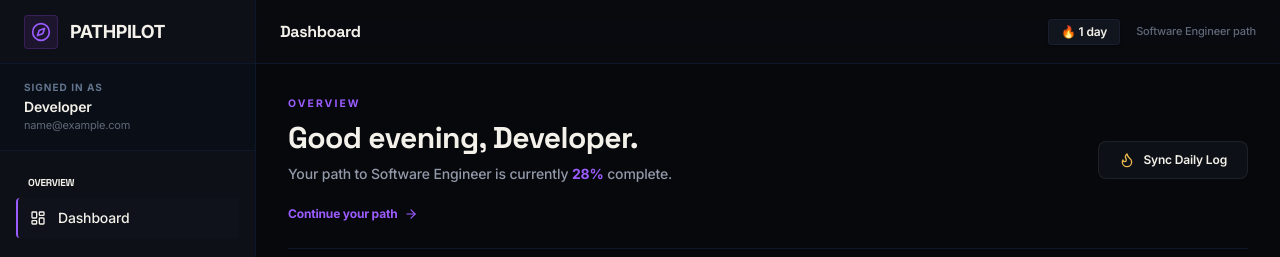
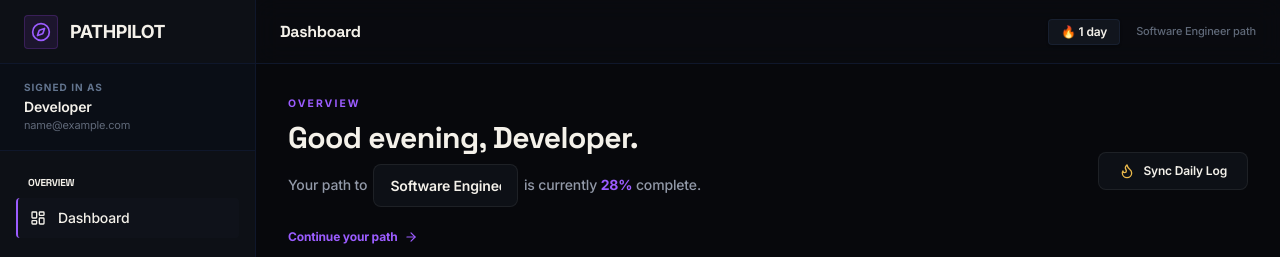
Before and after one commit to Kaustubh0043/pathpilot-ai, a React (Vite) app in the folder pathpilot-frontend/: page /dashboard in a window 1280 px wide. Shown: the top 257 px of the page. Built offline with nearby package versions, Linux system fonts and the light colour scheme; no server answers; sample sign-in values are in the browser's storage.

Commit message:
feat: make career path goal editable inline, automatically update/sync login streak on load, and tick interview/application nodes on completion

```diff
--- a/pathpilot-frontend/src/components/DashboardLayout.tsx
+++ b/pathpilot-frontend/src/components/DashboardLayout.tsx
@@ -39,6 +39,18 @@ export const DashboardLayout: React.FC = () => {
     }
   };
 
+  const [careerGoal, setCareerGoal] = useState(() => {
+    return localStorage.getItem('careerGoal') || 'Software Engineer';
+  });
+
+  React.useEffect(() => {
+    const handleGoalUpdate = () => {
+      setCareerGoal(localStorage.getItem('careerGoal') || 'Software Engineer');
+    };
+    window.addEventListener('careerGoalUpdated', handleGoalUpdate);
+    return () => window.removeEventListener('careerGoalUpdated', handleGoalUpdate);
+  }, []);
+
   return (
     <div className="relative min-h-screen text-[#F4F1EA] flex overflow-hidden bg-[#07080C]">
       {/* Background Container */}
@@ -74,7 +86,7 @@ export const DashboardLayout: React.FC = () => {
 
             {/* Muted Path Indicator */}
             <div className="hidden sm:block text-[11px] font-medium text-[#606979]">
-              Software Engineer path
+              {careerGoal} path
             </div>
           </div>
         </header>
--- a/pathpilot-frontend/src/pages/Dashboard.tsx
+++ b/pathpilot-frontend/src/pages/Dashboard.tsx
@@ -19,6 +19,15 @@ export const Dashboard: React.FC = () => {
   const [showAddSkill, setShowAddSkill] = useState(false);
   const [newSkillName, setNewSkillName] = useState('');
   const [newSkillProgress, setNewSkillProgress] = useState(50);
+
+  // Editable Career Goal from localStorage
+  const [careerGoal, setCareerGoal] = useState(() => {
+    return localStorage.getItem('careerGoal') || 'Software Engineer';
+  });
+
+  // Dynamic route ticks based on actual feature completions
+  const interviewCompleted = localStorage.getItem('interviewCompleted') === 'true';
+  const jobMatchCompleted = localStorage.getItem('jobMatchCompleted') === 'true';
 
   // Fetch Dashboard statistics (Preserving existing query)
   const { data: stats, isLoading } = useQuery({
@@ -143,9 +152,23 @@ export const Dashboard: React.FC = () => {
           <h2 className="text-3xl font-extrabold text-[#F4F1EA] tracking-tight">
             Good evening, {stats?.fullName || 'Developer'}.
           </h2>
-          <p className="text-sm text-[#9299A8] max-w-xl font-medium">
-            Your path to Software Engineer is currently <span className="text-[#9B5CFF] font-bold">{pathProgress}%</span> complete.
-          </p>
+          <div className="text-sm text-[#9299A8] max-w-xl font-medium flex items-center gap-1.5 flex-wrap">
+            <span>Your path to</span>
+            <input
+              type="text"
+              value={careerGoal}
+              onChange={(e) => {
+                const val = e.target.value;
+                setCareerGoal(val);
+                localStorage.setItem('careerGoal', val);
+                window.dispatchEvent(new Event('careerGoalUpdated'));
+              }}
+              placeholder="e.g. Software Engineer"
+              className="bg-transparent border-b border-dashed border-slate-700 text-[#F4F1EA] font-semibold focus:outline-none focus:border-[#9B5CFF] px-1 py-0.5"
+              style={{ width: `${Math.max(careerGoal.length * 8.5, 120)}px`, fontSize: '14px', lineHeight: 'normal' }}
+            />
+            <span>is currently <span className="text-[#9B5CFF] font-bold">{pathProgress}%</span> complete.</span>
+          </div>
           <div className="pt-2">
             <Link
               to={nextMoveLink.startsWith('#') ? '/dashboard' : nextMoveLink}
@@ -229,17 +252,27 @@ export const Dashboard: React.FC = () => {
             {/* Interviews Node */}
             <div className="flex flex-col items-center gap-2 relative z-10">
               <div className={`w-4 h-4 rounded-full border-2 flex items-center justify-center transition-all ${
-                activeStage === 'Interviews' ? 'border-[#9B5CFF] bg-[#07080C] ring-4 ring-[#9B5CFF]/15' : 'border-slate-800 bg-[#07080C]'
+                interviewCompleted
+                  ? 'bg-[#55D39A] border-[#55D39A]'
+                  : activeStage === 'Interviews' ? 'border-[#9B5CFF] bg-[#07080C] ring-4 ring-[#9B5CFF]/15' : 'border-slate-800 bg-[#07080C]'
               }`}>
-                {activeStage === 'Interviews' && <span className="w-1.5 h-1.5 rounded-full bg-[#9B5CFF]" />}
+                {interviewCompleted && <span className="text-[8px] text-[#07080C] font-bold">✓</span>}
+                {!interviewCompleted && activeStage === 'Interviews' && <span className="w-1.5 h-1.5 rounded-full bg-[#9B5CFF]" />}
               </div>
               <span className={`text-[10px] font-bold uppercase tracking-wider ${activeStage === 'Interviews' ? 'text-[#9B5CFF]' : 'text-slate-500'}`}>Interviews</span>
             </div>
 
             {/* Applications Node */}
             <div className="flex flex-col items-center gap-2 relative z-10">
-              <div className="w-4 h-4 rounded-full border-2 border-slate-800 bg-[#07080C] flex items-center justify-center" />
-              <span className="text-[10px] font-bold text-slate-500 uppercase tracking-wider">Applications</span>
+              <div className={`w-4 h-4 rounded-full border-2 flex items-center justify-center transition-all ${
+                jobMatchCompleted
+                  ? 'bg-[#55D39A] border-[#55D39A]'
+                  : activeStage === 'Applications' ? 'border-[#9B5CFF] bg-[#07080C] ring-4 ring-[#9B5CFF]/15' : 'border-slate-800 bg-[#07080C]'
+              }`}>
+                {jobMatchCompleted && <span className="text-[8px] text-[#07080C] font-bold">✓</span>}
+                {!jobMatchCompleted && activeStage === 'Applications' && <span className="w-1.5 h-1.5 rounded-full bg-[#9B5CFF]" />}
+              </div>
+              <span className={`text-[10px] font-bold uppercase tracking-wider ${activeStage === 'Applications' ? 'text-[#9B5CFF]' : 'text-slate-500'}`}>Applications</span>
             </div>
 
             {/* DESTINATION Node */}
--- a/pathpilot-frontend/src/pages/Interviews.tsx
+++ b/pathpilot-frontend/src/pages/Interviews.tsx
@@ -43,6 +43,7 @@ export const Interviews: React.FC = () => {
     },
     onSuccess: (data) => {
       setEvaluation(data);
+      localStorage.setItem('interviewCompleted', 'true');
     },
   });
 
```
Also changed, not shown: 1 other file (tests, documents, lock files or other folders).
